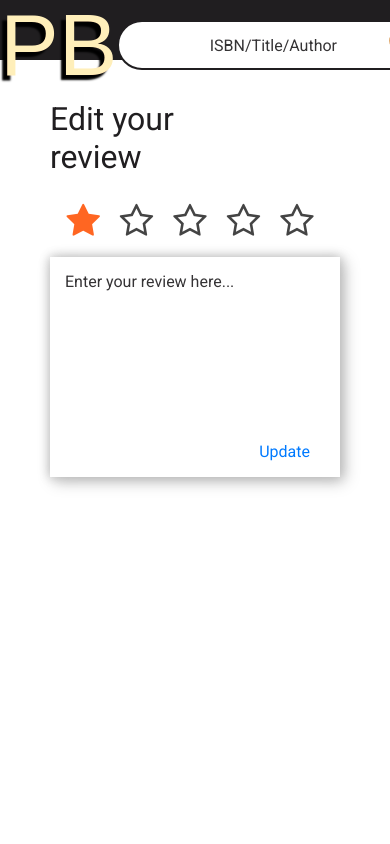
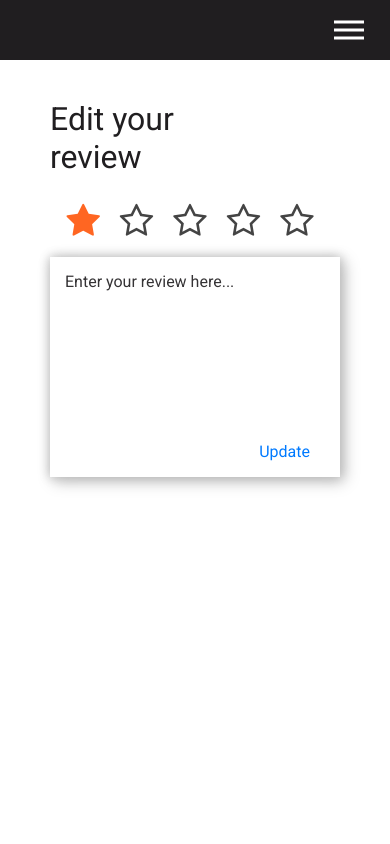
Before and after one commit to Aihab1/Peekaabook, a Flask app: template templates/edit.html in a window 390 px wide; the page is wider, and only the part inside the window is pictured. Run offline with Flask 2, Linux system fonts and the light colour scheme; the template is opened without the code that fills it, so the values that code supplies are empty; style sheets or scripts are compiled from the project's sources; some libraries are stand-ins or nearby versions; some web fonts are replaced.

Commit message:
Fix bugs

```diff
--- a/static/styles/login.css
+++ b/static/styles/login.css
@@ -120,6 +120,11 @@
 }
 
 @media only screen and (max-width: 565px) {
+  #logo {
+    overflow: hidden;
+    margin: 0;
+    padding: 0;
+  }
   * {
     overflow-x: hidden;
   }
--- a/static/styles/login.scss
+++ b/static/styles/login.scss
@@ -82,6 +82,11 @@
 }
 
 @media only screen and (max-width: 565px){
+  #logo{
+    overflow: hidden;
+    margin: 0;
+    padding: 0;
+  }
   *{
     overflow-x: hidden;
   }
--- a/templates/edit.html
+++ b/templates/edit.html
@@ -11,6 +11,7 @@
 
 <body>
     <div id="navbar">
+        <div class="nav-links">
             <ul>
                 <li><a id="logo" href="{{ url_for('index') }}">PB</a></li>
                 <li>
@@ -19,8 +20,8 @@
                             <input id="searchbar" type="text" name="search" placeholder="ISBN/Title/Author"
                                 autocomplete="off" required>
                             <button id="search" type="submit">
-                            <svg class="bi bi-search" width="20px" height="20px" viewBox="0 0 16 16" fill="currentColor"
-                                xmlns="http://www.w3.org/2000/svg">
+                                <svg class="bi bi-search" width="20px" height="20px" viewBox="0 0 16 16"
+                                    fill="currentColor" xmlns="http://www.w3.org/2000/svg">
                                     <path fill-rule="evenodd"
                                         d="M10.442 10.442a1 1 0 0 1 1.415 0l3.85 3.85a1 1 0 0 1-1.414 1.415l-3.85-3.85a1 1 0 0 1 0-1.415z" />
                                     <path fill-rule="evenodd"
@@ -36,6 +37,12 @@
                     <li><a class="nav-element3" href="{{ url_for('logout') }}">Log out</a></li>
                 </div>
             </ul>
+        </div>
+        <div class="hamburger">
+            <div class="line line-top"></div>
+            <div class="line line-mid"></div>
+            <div class="line line-bottom"></div>
+        </div>
     </div>
     <h1>Edit your review</h1>
     <form id="review" action="{{ url_for('edit_review_redirect', isbn=isbn) }}" method="POST">
@@ -60,5 +67,16 @@
         </div>
     </form>
 </body>
+<script>
+    const hamburger = document.querySelector('.hamburger');
+    const navLinks = document.querySelector(".nav-links");
+    const links = document.querySelectorAll(".nav-links li");
+    const body = document.querySelector(".body");
 
+    hamburger.addEventListener("click", () => {
+        navLinks.classList.toggle("open");
+        body.classList.toggle("open");
+        hamburger.classList.toggle("open");
+    });
+</script>
 </html>
```
Also changed, not shown: README.md, 1 other file. Lines whose indentation alone changed are shown as unchanged.
